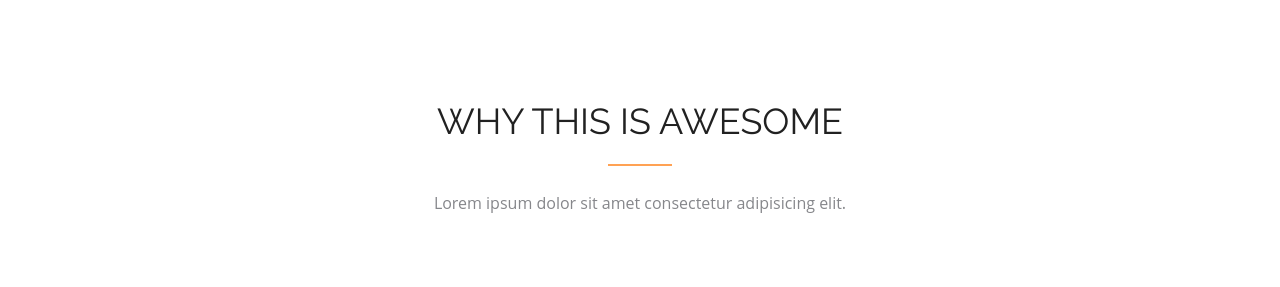
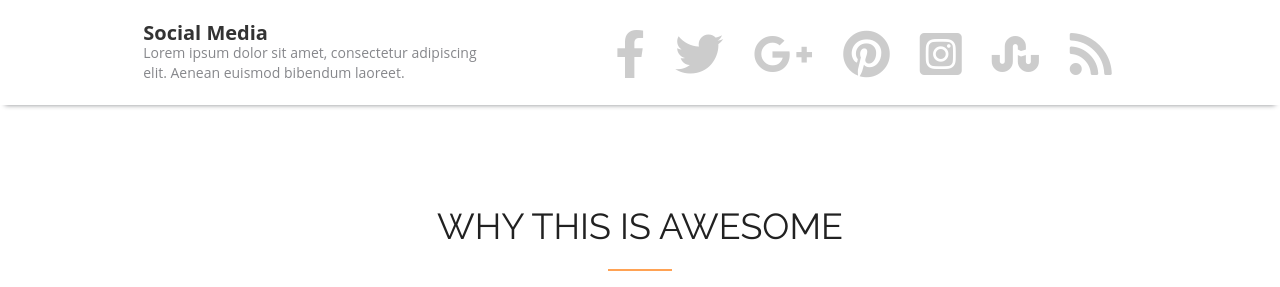
Before and after one commit to Olegysgkevich/Homework, a plain HTML site: page index.html in a window 1280 px wide. Shown: the top 287 px of the page. Drawn offline with Linux system fonts and the light colour scheme.

Commit message:
Homework 5

```diff
--- a/index.html
+++ b/index.html
@@ -6,6 +6,8 @@
 	<link rel="stylesheet" href="styles/reset.css">
 	<link href="https://fonts.googleapis.com/css2?family=Raleway&display=swap" rel="stylesheet">
 	<link rel="stylesheet" href="styles/style.css">
+	<link rel="stylesheet" href="https://cdnjs.cloudflare.com/ajax/libs/font-awesome/5.15.1/css/all.min.css">
+
 	<title>Homework</title>
 </head>
 
@@ -16,6 +18,30 @@
 			он должен быть, так что решил заложить на будущее -->
 		</div>
 	</header>
+
+    <section class="social-media">
+        <div class="container social-media__container">
+                <div class="cocial-media__content">
+                    <h3 class="social-media__title">Social Media</h3>
+                    <p class="social-media__text">Lorem ipsum dolor sit amet, consectetur adipiscing elit.
+                            Aenean euismod bibendum laoreet.</p>
+                </div>
+                <div class="social-media__icons">
+                    <ul class="media-icons">
+				 <!-- Кардаш Марина, спасибо, что подобрала эти иконки,
+				 времени не было, поэтому просто подрезал их у тебя) -->
+                        <li class="social-media__fab"><i class="fab fa-facebook-f"></i></li>
+                        <li class="social-media__fab"><i class="fab fa-twitter"></i></li>
+                        <li class="social-media__fab"><i class="fab fa-google-plus-g"></i></li>
+                        <li class="social-media__fab"><i class="fab fa-pinterest"></i></li>
+                        <li class="social-media__fab"><i class="fab fa-instagram-square"></i></li>
+                        <li class="social-media__fab"><i class="fab fa-stumbleupon"></i></li>
+                        <li class="social-media__fab"><i class="fas fa-rss"></i></li>
+                    </ul>
+                </div>
+        </div>
+    </section>
+
 
 	<section class="awesome">
 		<div class="container">
@@ -182,14 +208,15 @@
 
 	<footer>
 		<div class="container footer-container">
-            <div class="footer__item">
-				<img class= "footer__icons" src="img/google.png" alt="Иконки">
-				<img class= "footer__icons" src="img/google.png" alt="Иконки">
-				<img class= "footer__icons" src="img/google.png" alt="Иконки">
-				<img class= "footer__icons" src="img/google.png" alt="Иконки">
-				<img class= "footer__icons" src="img/google.png" alt="Иконки">
-				<img class= "footer__icons" src="img/google.png" alt="Иконки">
-            </div>
+             <ul class="footer__item">
+                    <li><i class="fab fa-facebook-f"></i></li>
+                    <li><i class="fab fa-twitter"></i></li>
+                    <li><i class="fab fa-google-plus-g"></i></li>
+                    <li><i class="fab fa-pinterest"></i></li>
+                    <li><i class="fab fa-instagram-square"></i></li>
+                    <li><i class="fab fa-stumbleupon"></i></li>
+                    <li><i class="fas fa-rss"></i></li>
+                </ul>
             <p class="footer__text">© 2015 Axure Themes</p>
         </div>
 	</footer>
--- a/styles/style.css
+++ b/styles/style.css
@@ -10,6 +10,68 @@ body {
 .container {
     max-width: 1400px;
     margin: 0 auto;
+}
+
+/* social_media */
+.social-media__container{
+    display: flex;
+    flex-wrap: wrap;
+    background-color: #ffffff;
+    box-shadow:  0px 5px 5px -5px  #86878b;
+    justify-content: center;
+    align-items: center;
+
+}
+.cocial-media__content{
+    max-width:360px;
+
+}
+
+.social-media__title{
+    color: #333333;
+    font-family: "Open Sans";
+    font-size: 20px;
+    font-weight: 700;
+    text-align: left;
+}
+
+.social-media__text{
+    color: #86878b;
+    font-family: "Open Sans";
+    font-size: 14px;
+    font-weight: 400;
+    line-height: 20px;
+    text-align: left;
+}
+
+.social-media__icons {
+    margin-top: 30px;
+    margin-bottom: 29px;
+    margin-left: 87px;
+}
+
+.social-media__fab{
+    margin-left: 15px;
+    margin-right: 15px;
+}
+.media-icons{
+    list-style: none;
+    display: flex;
+    flex-wrap: wrap;
+    justify-content: space-between;
+    max-width: 634px;
+    margin: auto;
+    height: 46px;
+    font-size: 48px;
+    color: #cccccc;
+    margin-left: 10px;
+    margin-right: 10px;
+}
+
+@media (max-width:550px) {
+    .social-media__icons{
+        margin-left: 0px;
+    }
 }
 
 /* awesome */
@@ -421,12 +483,9 @@ footer{
     height: 23px;
     margin: 0 auto;
     margin-bottom: 15px;
-
+    color:white;
 }
 
-.footer__icons:hover{
-    background-color: #ff8b38;
-}
 
 .footer__text{
     color:white;
@@ -438,6 +497,33 @@ footer{
     padding-bottom: 15px;
 }
 
+.fa-facebook-f:hover{
+    color: #ff8b38;
+}
+
+.fa-twitter:hover{
+    color: #ff8b38;
+}
+
+.fa-google-plus-g:hover{
+    color: #ff8b38;
+}
+
+.fa-pinterest:hover{
+    color: #ff8b38;
+}
+
+.fa-instagram-square:hover{
+    color: #ff8b38;
+}
+
+.fa-stumbleupon:hover{
+    color: #ff8b38;
+}
+
+.fa-rss:hover{
+    color:#ee802f;
+}
 
 @media (max-width:500px) {
     .awesome-cards, .feedback-cards{
```
Lines whose indentation alone changed are shown as unchanged.
